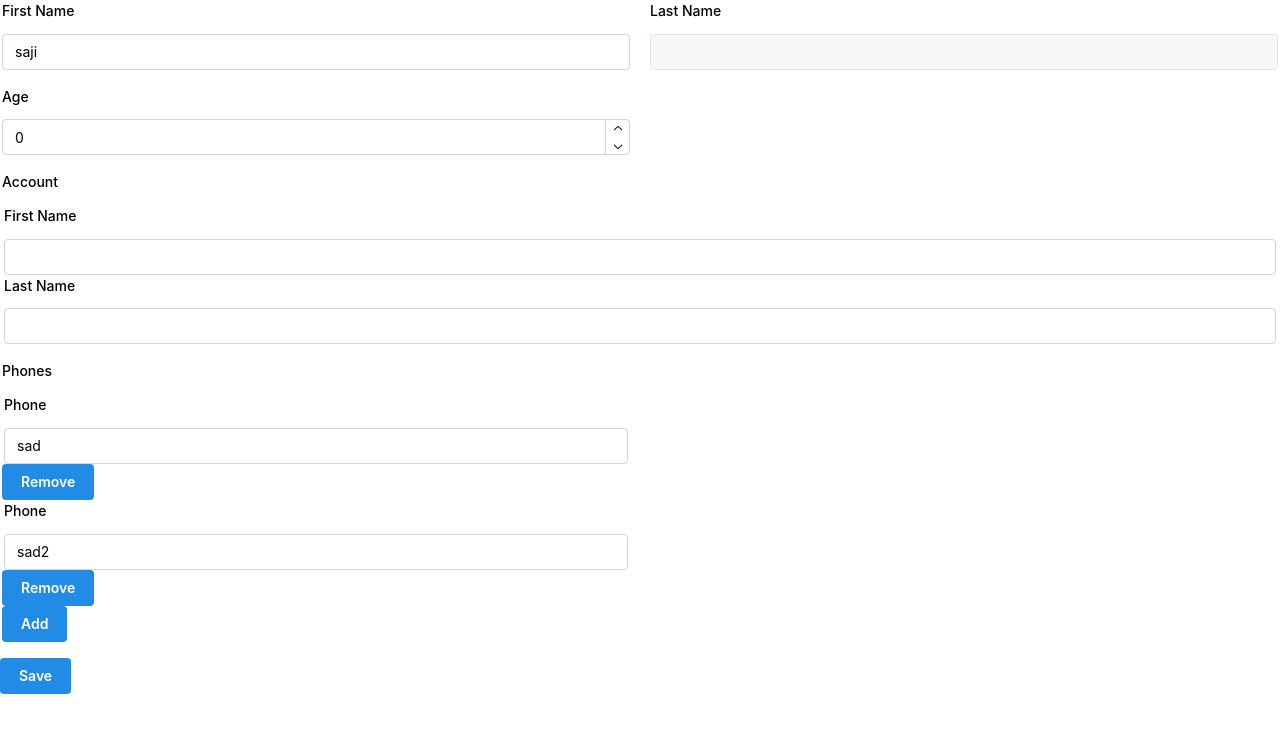
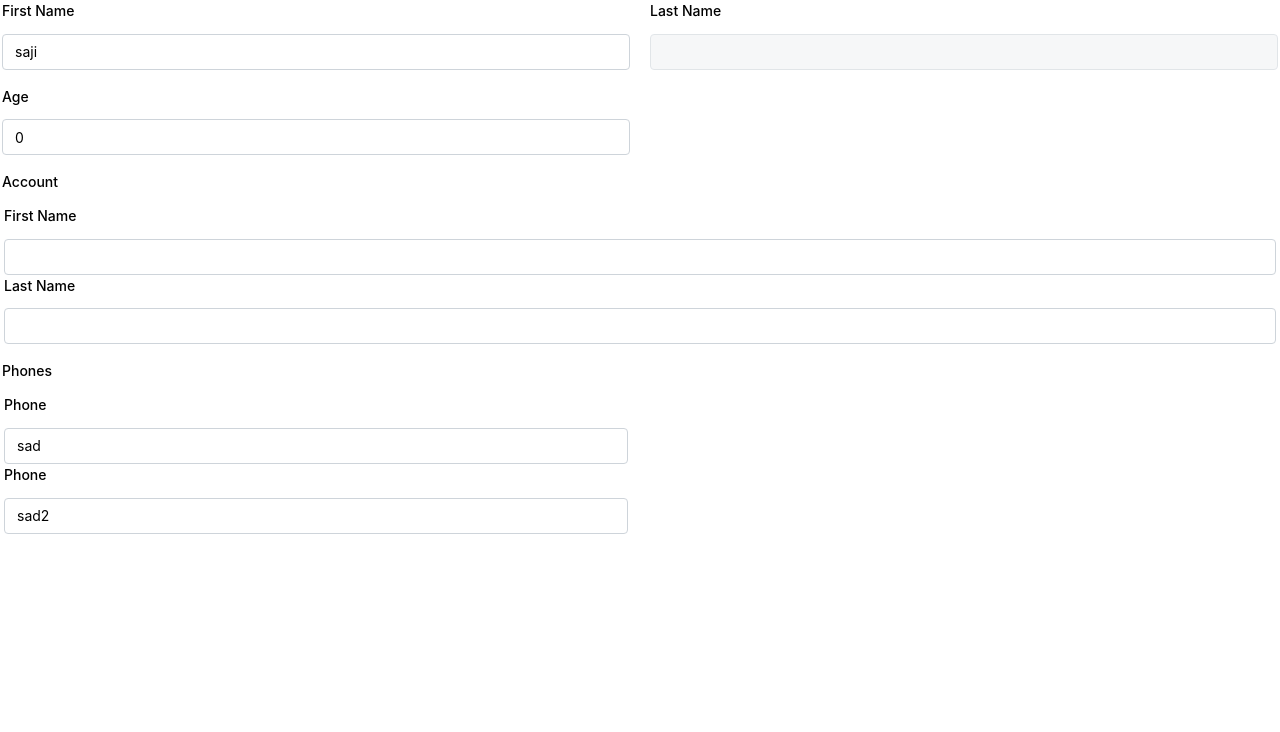
Before and after one commit to sajinael98/AutoForma, a React (Vite) app: page / in a window 1280 px wide. Shown: the top 732 px of the page. Built offline with nearby package versions, Linux system fonts and the light colour scheme.

Commit message:
support 'readOnly'

```diff
--- a/src/components/AutoForm.tsx
+++ b/src/components/AutoForm.tsx
@@ -8,10 +8,11 @@ import FieldRender from './FieldRender';
 interface AutoFormProps {
   schema: FieldSchema[];
   onSubmit: (values: Record<string, any>) => void;
-  container: (Form: React.ReactNode, onSubmit: VoidFunction) => React.ReactNode;
+  container: (Form: React.ReactNode, onSubmit: VoidFunction, readOnly?: true) => React.ReactNode;
   fieldContainer?: (field: React.ReactNode, fieldSchema: FieldSchema) => React.ReactNode;
   customRender?: FieldRenderCustomRender;
   validate?: FormValidateInput<Record<string, any>>;
+  readOnly?: true;
 }
 
 const [FormProvider, _, useForm] = createFormContext<Record<string, any>>();
@@ -80,6 +81,7 @@ const AutoForm: React.FC<AutoFormProps> = ({
   fieldContainer,
   customRender,
   validate,
+  readOnly,
 }) => {
   const form = useForm({
     mode: 'uncontrolled',
@@ -135,12 +137,13 @@ const AutoForm: React.FC<AutoFormProps> = ({
           onChange={onChange}
           fieldContainer={fieldContainer}
           customRender={customRender}
+          readOnly={readOnly}
         />
       ))}
     </FormProvider>
   );
 
-  return container(content, handleSubmit);
+  return container(content, handleSubmit, readOnly);
 };
 
 export default AutoForm;
--- a/src/components/FieldRender.tsx
+++ b/src/components/FieldRender.tsx
@@ -15,6 +15,7 @@ interface FieldRenderProps {
   formValues: Record<string, any>;
   fieldContainer?: (field: React.ReactNode, fieldSchema: FieldSchema) => React.ReactNode;
   customRender?: FieldRenderCustomRender;
+  readOnly?: true;
 }
 
 type ArrayFieldOptions = {
@@ -53,6 +54,7 @@ const FieldRender: React.FC<FieldRenderProps> = ({
   formValues,
   fieldContainer = (field) => <>{field}</>,
   customRender,
+  readOnly,
 }) => {
   const isVisible = useMemo(() => {
     return typeof field.visible === 'function'
@@ -88,9 +90,23 @@ const FieldRender: React.FC<FieldRenderProps> = ({
 
     switch (field.type) {
       case 'text':
-        return <TextField name={field.name} value={value as string} onChange={onChange} />;
+        return (
+          <TextField
+            name={field.name}
+            value={value as string}
+            onChange={onChange}
+            readOnly={readOnly}
+          />
+        );
       case 'number':
-        return <NumberField name={field.name} value={value as number} onChange={onChange} />;
+        return (
+          <NumberField
+            name={field.name}
+            value={value as number}
+            onChange={onChange}
+            readOnly={readOnly}
+          />
+        );
       case 'object':
         return (
           <ObjectField
@@ -100,6 +116,7 @@ const FieldRender: React.FC<FieldRenderProps> = ({
             fields={field.fields ?? []}
             formValues={formValues}
             error={error as Record<string, React.ReactNode>}
+            readOnly={readOnly}
           />
         );
       case 'array':
@@ -111,6 +128,7 @@ const FieldRender: React.FC<FieldRenderProps> = ({
             fields={field.fields as FieldSchema[]}
             options={arrayOptions!}
             error={error as Record<string, React.ReactNode>}
+            readOnly={readOnly}
           />
         );
       default:
--- a/src/components/fields/ArrayField.tsx
+++ b/src/components/fields/ArrayField.tsx
@@ -14,10 +14,12 @@ interface ArrayFieldProps {
     removeElement: (index: number) => void;
   };
   error?: Record<string, React.ReactNode>;
+  readOnly?: true;
 }
 
 const ArrayField: React.FC<ArrayFieldProps> = (props) => {
-  const { fields, options, value, error = {}, name: parentName } = props;
+  const { fields, options, value, error = {}, name: parentName, readOnly } = props;
+
   const content = value.map((row, rowIndex) => {
     const onChange = (name: string, value: any) => {
       row[name] = value;
@@ -32,8 +34,9 @@ const ArrayField: React.FC<ArrayFieldProps> = (props) => {
             onChange={onChange}
             value={row[field.name]}
             error={error[`${parentName}.${rowIndex}.${field.name}`]}
+            readOnly={readOnly}
           />
-          <Button onClick={() => options.removeElement(rowIndex)}>Remove</Button>
+          {!readOnly && <Button onClick={() => options.removeElement(rowIndex)}>Remove</Button>}
         </Fragment>
       );
     });
@@ -42,7 +45,11 @@ const ArrayField: React.FC<ArrayFieldProps> = (props) => {
   return (
     <>
       {content}
-      <Button display='block' onClick={() => options.addElement({})}>Add</Button>
+      {!readOnly && (
+        <Button display="block" onClick={() => options.addElement({})}>
+          Add
+        </Button>
+      )}
     </>
   );
 };
--- a/src/components/fields/NumberField.tsx
+++ b/src/components/fields/NumberField.tsx
@@ -1,16 +1,25 @@
 import React from 'react';
 import { NumberInput } from '@mantine/core';
+
 
 interface NumberFieldProps {
   name: string;
   value: number;
   onChange: (name: string, value: number | string) => void;
+  readOnly?: true;
 }
 
 const NumberField: React.FC<NumberFieldProps> = (props) => {
-  const { name, onChange, value } = props;
+  const { name, onChange, value, readOnly } = props;
 
-  return <NumberInput name={name} onChange={(value) => onChange(name, value)} value={value} />;
+  return (
+    <NumberInput
+      name={name}
+      onChange={(value) => onChange(name, value)}
+      value={value}
+      readOnly={readOnly}
+    />
+  );
 };
 
 export default NumberField;
--- a/src/components/fields/ObjectField.tsx
+++ b/src/components/fields/ObjectField.tsx
@@ -1,6 +1,7 @@
 import React from 'react';
 import { FieldSchema } from '@/types/field';
 import FieldRender from '../FieldRender';
+
 
 interface ObjectFieldProps {
   name: string;
@@ -9,6 +10,7 @@ interface ObjectFieldProps {
   fields: FieldSchema[];
   formValues: Record<string, any>;
   error?: Record<string, React.ReactNode>;
+  readOnly?: true;
 }
 
 const ObjectField: React.FC<ObjectFieldProps> = (props) => {
@@ -19,6 +21,7 @@ const ObjectField: React.FC<ObjectFieldProps> = (props) => {
     value,
     formValues,
     error = {},
+    readOnly
   } = props;
 
   const onChange = (name: string, value: any) => {
@@ -33,6 +36,7 @@ const ObjectField: React.FC<ObjectFieldProps> = (props) => {
       onChange={onChange}
       value={value[field.name]}
       error={error[`${parentName}.${field.name}`]}
+      readOnly={readOnly}
     />
   ));
   return content;
--- a/src/components/fields/TextField.tsx
+++ b/src/components/fields/TextField.tsx
@@ -1,17 +1,24 @@
+import React from 'react';
 import { TextInput } from '@mantine/core';
-import React from 'react';
+
 
 interface TextFieldProps {
   name: string;
   value: string;
   onChange: (name: string, value: string) => void;
+  readOnly?: true;
 }
 
 const TextField: React.FC<TextFieldProps> = (props) => {
-  const { name, onChange, value } = props;
+  const { name, onChange, value, readOnly } = props;
 
   return (
-    <TextInput name={name} onChange={(value) => onChange(name, value.target.value)} value={value} />
+    <TextInput
+      name={name}
+      onChange={(value) => onChange(name, value.target.value)}
+      value={value}
+      readOnly={readOnly}
+    />
   );
 };
 
--- a/src/pages/Home.page.tsx
+++ b/src/pages/Home.page.tsx
@@ -1,5 +1,5 @@
+import { Button, Grid, Group } from '@mantine/core';
 import AutoForm from '@/components/AutoForm';
-import { Button, Grid, Group } from '@mantine/core';
 
 export function HomePage() {
   function submitHandler(values: Record<string, any>) {
@@ -9,6 +9,7 @@ export function HomePage() {
   return (
     <>
       <AutoForm
+        readOnly
         schema={[
           { label: 'First Name', type: 'text', name: 'firstName', initialValue: 'saji' },
           {
@@ -65,12 +66,14 @@ export function HomePage() {
             ],
           },
         ]}
-        container={(form, onSubmit) => (
+        container={(form, onSubmit, readOnly) => (
           <>
             <Grid mb="md">{form}</Grid>
-            <Group>
-              <Button onClick={onSubmit}>Save</Button>
-            </Group>
+            {!readOnly && (
+              <Group>
+                <Button onClick={onSubmit}>Save</Button>
+              </Group>
+            )}
           </>
         )}
         fieldContainer={(field, fieldSchema) => {
```
